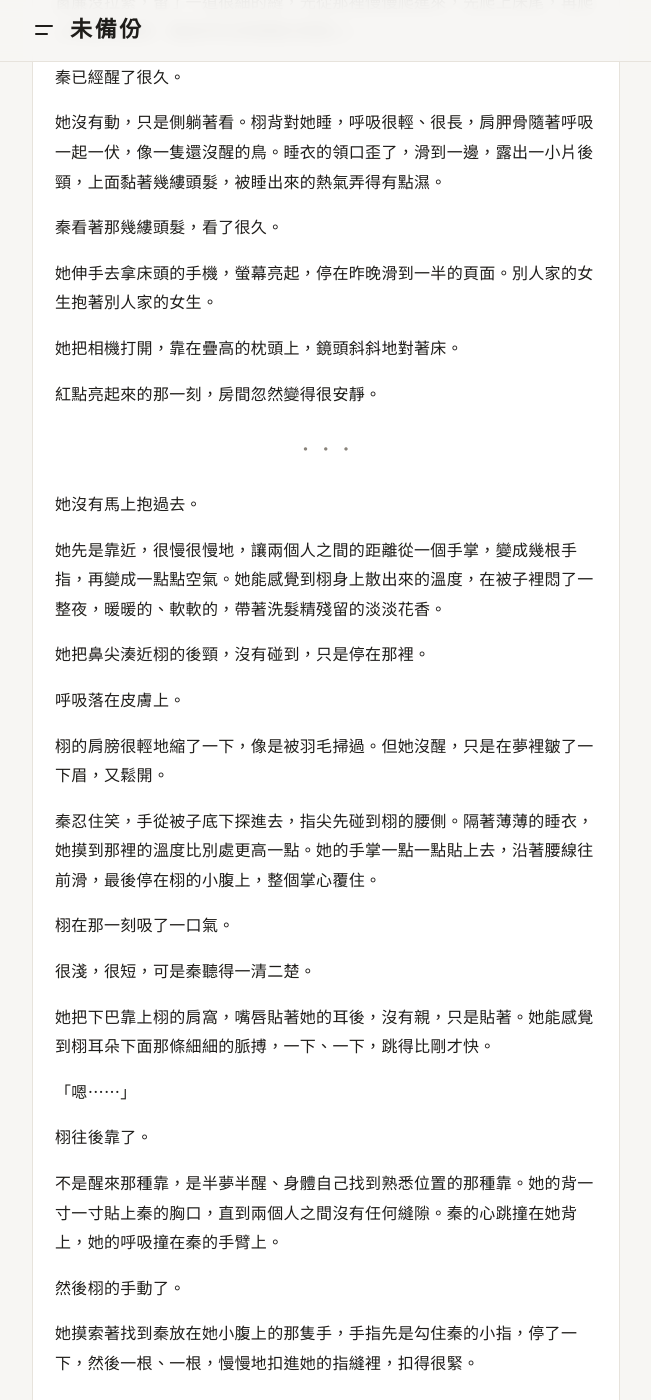
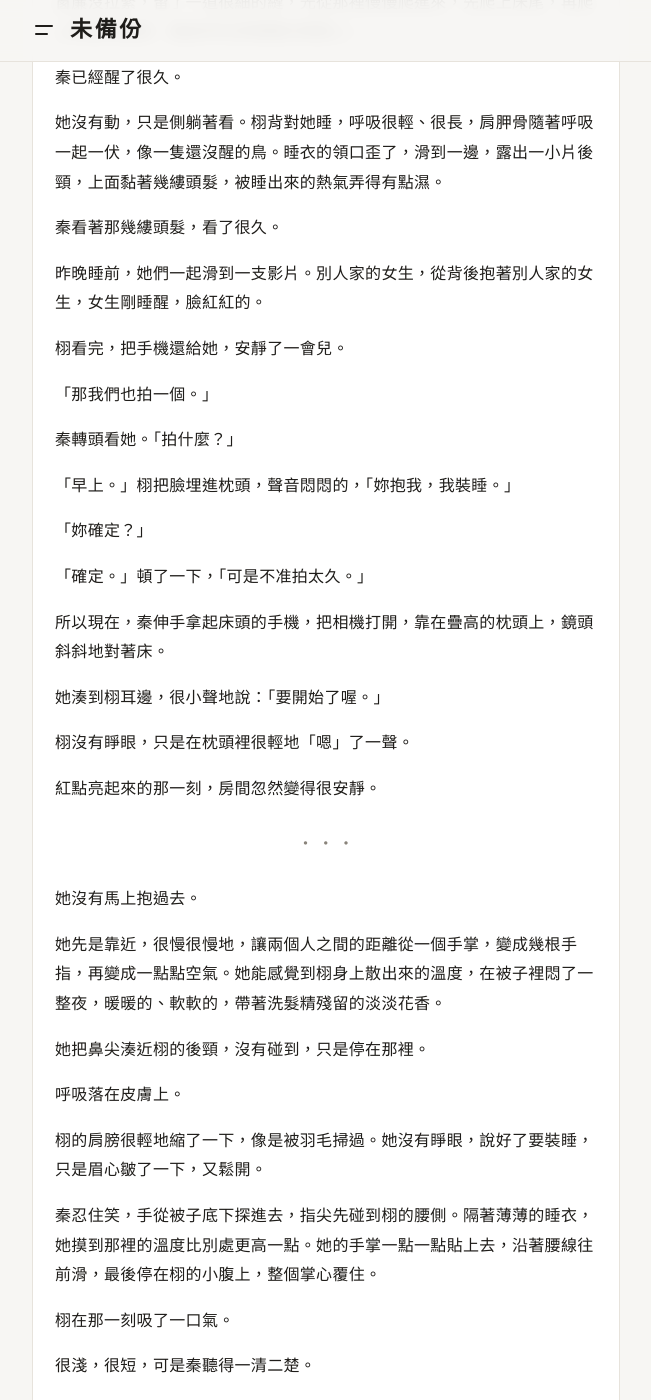
Before and after one commit to Sierra2121/weibeifen, a Jekyll site: the page built from _posts/2026-05-08-hongdian01.md, in a window 1280 px wide and 1400 px high, scrolled down 262 px. Shown: the whole window, without its empty margins (314-965 px from the left). Built offline with Jekyll 4.4.1, drawn with Linux system fonts in a browser that asks for light colours; some of the changed text lies outside the part shown.

Commit message:
《紅點》第1篇：改成兩人事先說好要拍
Co-Authored-By: Claude Opus 5.5 <noreply@anthropic.com>
Claude-Session: https://claude.ai/code/session_01VPttWRHHy7PYGHyK8H2EyY

```diff
--- a/_posts/2026-05-08-hongdian01.md
+++ b/_posts/2026-05-08-hongdian01.md
@@ -9,7 +9,7 @@ teaser: |
 
   她睜開眼睛，看見枕頭上那支亮著紅點的手機。
 
-  「……你在拍喔。」
+  「……妳靠太近了啦。」
 date: 2026-05-08 23:12:00 +0800
 ---
 六點四十。
@@ -22,9 +22,25 @@ date: 2026-05-08 23:12:00 +0800
 
 秦看著那幾縷頭髮，看了很久。
 
-她伸手去拿床頭的手機，螢幕亮起，停在昨晚滑到一半的頁面。別人家的女生抱著別人家的女生。
+昨晚睡前，她們一起滑到一支影片。別人家的女生，從背後抱著別人家的女生，女生剛睡醒，臉紅紅的。
 
-她把相機打開，靠在疊高的枕頭上，鏡頭斜斜地對著床。
+栩看完，把手機還給她，安靜了一會兒。
+
+「那我們也拍一個。」
+
+秦轉頭看她。「拍什麼？」
+
+「早上。」栩把臉埋進枕頭，聲音悶悶的，「妳抱我，我裝睡。」
+
+「妳確定？」
+
+「確定。」頓了一下，「可是不准拍太久。」
+
+所以現在，秦伸手拿起床頭的手機，把相機打開，靠在疊高的枕頭上，鏡頭斜斜地對著床。
+
+她湊到栩耳邊，很小聲地說：「要開始了喔。」
+
+栩沒有睜眼，只是在枕頭裡很輕地「嗯」了一聲。
 
 紅點亮起來的那一刻，房間忽然變得很安靜。
 
@@ -38,7 +54,7 @@ date: 2026-05-08 23:12:00 +0800
 
 呼吸落在皮膚上。
 
-栩的肩膀很輕地縮了一下，像是被羽毛掃過。但她沒醒，只是在夢裡皺了一下眉，又鬆開。
+栩的肩膀很輕地縮了一下，像是被羽毛掃過。她沒有睜眼，說好了要裝睡，只是眉心皺了一下，又鬆開。
 
 秦忍住笑，手從被子底下探進去，指尖先碰到栩的腰側。隔著薄薄的睡衣，她摸到那裡的溫度比別處更高一點。她的手掌一點一點貼上去，沿著腰線往前滑，最後停在栩的小腹上，整個掌心覆住。
 
@@ -52,7 +68,7 @@ date: 2026-05-08 23:12:00 +0800
 
 栩往後靠了。
 
-不是醒來那種靠，是半夢半醒、身體自己找到熟悉位置的那種靠。她的背一寸一寸貼上秦的胸口，直到兩個人之間沒有任何縫隙。秦的心跳撞在她背上，她的呼吸撞在秦的手臂上。
+說好的裝睡裡沒有這一段。那是身體自己找到熟悉位置的那種靠。她的背一寸一寸貼上秦的胸口，直到兩個人之間沒有任何縫隙。秦的心跳撞在她背上，她的呼吸撞在秦的手臂上。
 
 然後栩的手動了。
 
@@ -82,9 +98,9 @@ date: 2026-05-08 23:12:00 +0800
 
 兩秒。
 
-「……你在拍喔。」
+「……妳靠太近了啦。」
 
-聲音很啞，帶著剛睡醒的鼻音，尾音輕輕往上飄。
+說好的台詞是「早安」，她沒說。聲音很啞，帶著剛睡醒的鼻音，尾音輕輕往上飄。
 
 然後秦看見了。
 
```
